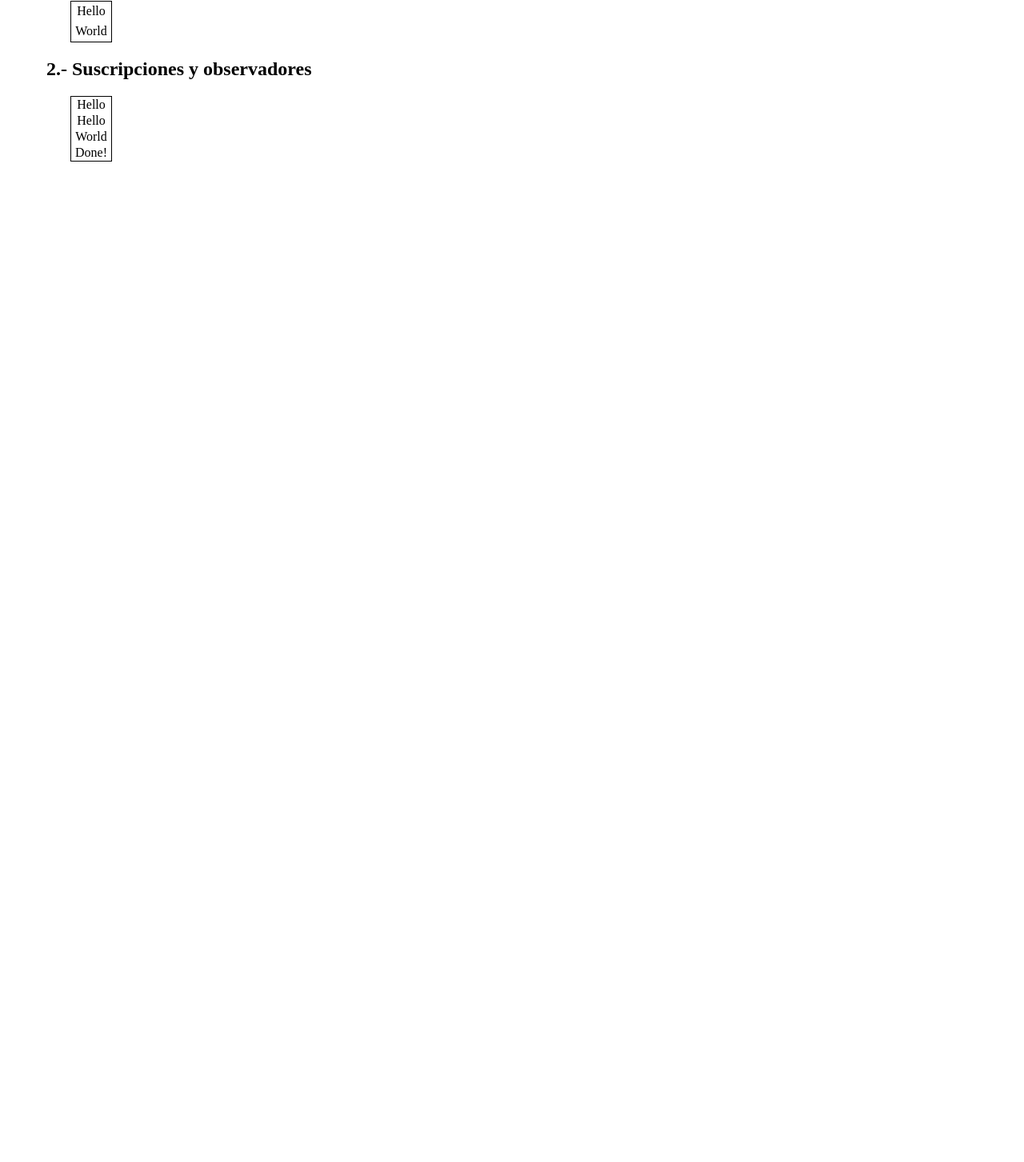
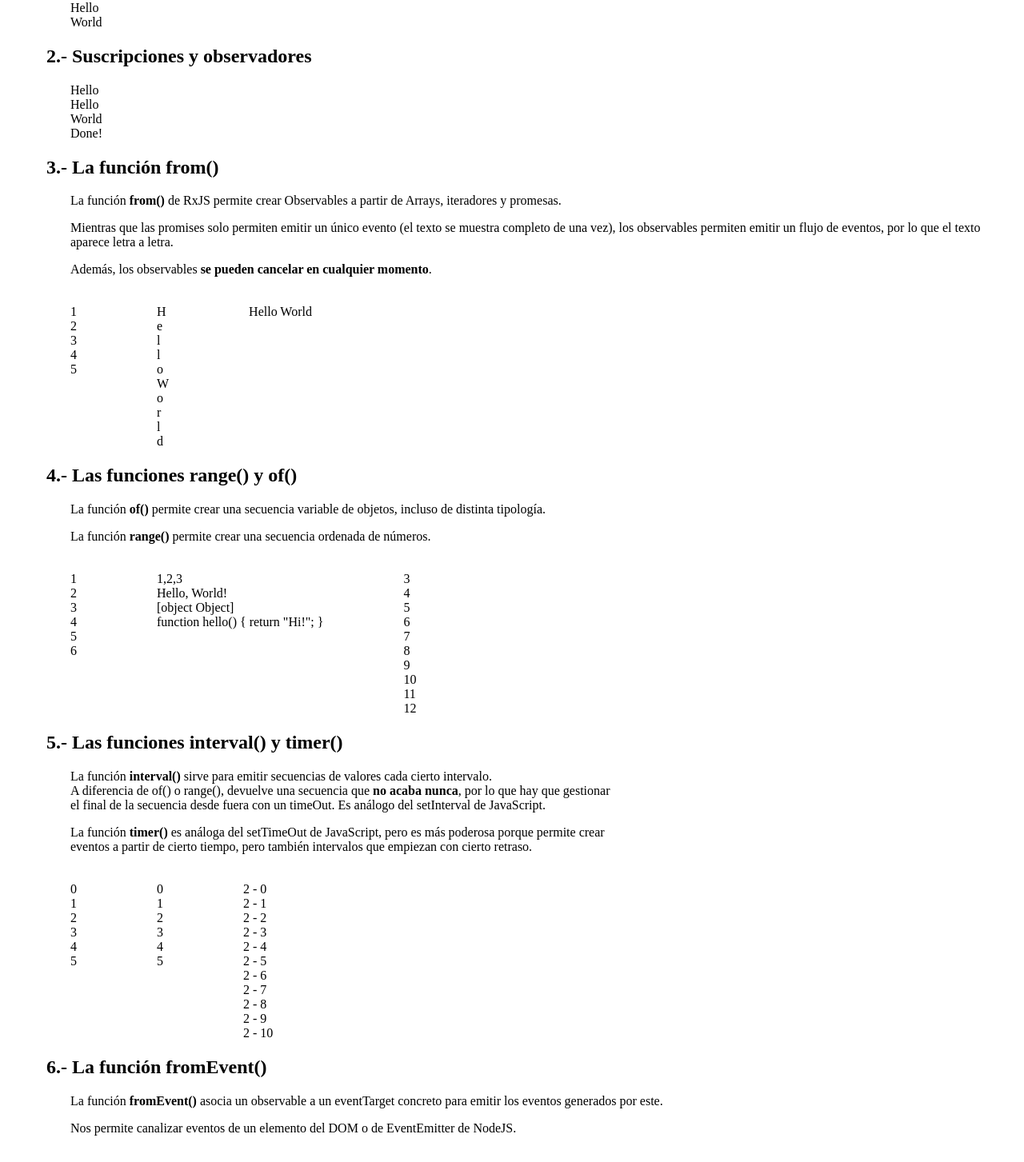
Before and after one commit to alvarogr91/rxjs, an Angular app: page /creacion-observables in a window 1280 px wide. Shown: the part 126-1579 px from the top of the page at 80% size. Before the commit the page ends 800 px from the top, so only its background shows below. Built offline with nearby package versions, Linux system fonts and the light colour scheme.

Commit message:
Terminada seccion 1 del curso. Preparada seccion 2. Refactor.

```diff
--- a/src/app/app.module.ts
+++ b/src/app/app.module.ts
@@ -5,12 +5,14 @@ import { AppRoutingModule } from './app-routing.module';
 import { AppComponent } from './app.component';
 import { MainComponent } from './pages/main/main.component';
 import { CreacionObservablesComponent } from './pages/creacion-observables/creacion-observables.component';
+import { OperadoresBasicosComponent } from './pages/operadores-basicos/operadores-basicos.component';
 
 @NgModule({
   declarations: [
     AppComponent,
     MainComponent,
-    CreacionObservablesComponent
+    CreacionObservablesComponent,
+    OperadoresBasicosComponent
   ],
   imports: [
     BrowserModule,
--- a/src/app/pages/creacion-observables/creacion-observables.component.html
+++ b/src/app/pages/creacion-observables/creacion-observables.component.html
@@ -2,12 +2,83 @@
 <section class="studying-sections">
     <h2>1.- La función Create</h2>
     <div class="section-content">
-        <div id="log-container"></div>
+        <div #displayLog></div>
     </div>
 </section>
 <section class="studying-sections">
     <h2>2.- Suscripciones y observadores</h2>
     <div class="section-content">
-        <div id="log-container-2"></div>
+        <div #displayLog></div>
     </div>
 </section>
+<section class="studying-sections">
+    <h2>3.- La función <strong>from()</strong></h2>
+    <div class="section-content">
+        <p>
+            La función <strong>from()</strong> de RxJS permite crear Observables a partir de Arrays, iteradores y
+            promesas.
+        </p>
+        <p>
+            Mientras que las promises solo permiten emitir un único evento (el texto se muestra completo de una
+            vez), los observables permiten emitir un flujo de eventos, por lo que el texto aparece letra a letra.
+        </p>
+        <p>
+            Además, los observables <strong>se pueden cancelar en cualquier momento</strong>.
+        </p>
+        <div class="examples-area">
+            <div #displayLog></div>
+            <div #displayLog></div>
+            <div #displayLog></div>
+        </div>
+    </div>
+</section>
+<section class="studying-sections">
+    <h2>4.- Las funciones <strong>range()</strong> y <strong>of()</strong></h2>
+    <div class="section-content">
+        <p>
+            La función <strong>of()</strong> permite crear una secuencia variable de objetos, incluso de distinta tipología.
+        </p>
+        <p>
+            La función <strong>range()</strong> permite crear una secuencia ordenada de números.
+        </p>
+        <div class="examples-area">
+            <div #displayLog></div>
+            <div #displayLog></div>
+            <div #displayLog></div>
+        </div>
+    </div>
+</section>
+<section class="studying-sections">
+    <h2>5.- Las funciones <strong>interval()</strong> y <strong>timer()</strong></h2>
+    <div class="section-content">
+        <p>
+            La función <strong>interval()</strong> sirve para emitir secuencias de valores cada cierto intervalo. <br>
+            A diferencia de of() o range(), devuelve una secuencia que <strong>no acaba nunca</strong>, por lo que hay que gestionar <br>
+            el final de la secuencia desde fuera con un timeOut. Es análogo del setInterval de JavaScript.
+        </p>
+        <p>
+            La función <strong>timer()</strong> es análoga del setTimeOut de JavaScript, pero es más poderosa porque permite crear <br>
+            eventos a partir de cierto tiempo, pero también intervalos que empiezan con cierto retraso.
+        </p>
+        <div class="examples-area">
+            <div #displayLog></div>
+            <div #displayLog></div>
+            <div #displayLog></div>
+        </div>
+    </div>
+</section>
+<section class="studying-sections">
+    <h2>6.- La función <strong>fromEvent()</strong></h2>
+    <div class="section-content">
+        <p>
+            La función <strong>fromEvent()</strong> asocia un observable a un eventTarget concreto para emitir los eventos generados por este.
+        </p>
+        <p>
+            Nos permite canalizar eventos de un elemento del DOM o de EventEmitter de NodeJS.
+        </p>
+        <div class="examples-area">
+            <button #btnAction>Click</button>
+            <div #displayLog></div>
+        </div>
+    </div>
+</section>
--- a/src/app/pages/creacion-observables/creacion-observables.component.ts
+++ b/src/app/pages/creacion-observables/creacion-observables.component.ts
@@ -1,13 +1,19 @@
-import { Component, AfterViewInit } from '@angular/core';
-import { Observable, Observer, Subscription } from 'rxjs';
-import { displayLog, displayLog2 } from '../../utils/utils';
+import { Component, AfterViewInit, ViewChildren, QueryList, ElementRef, ViewChild, Inject, OnDestroy, OnInit } from '@angular/core';
+import { Observable, Observer, Subscription, from, of, range, interval, timer, fromEvent } from 'rxjs';
+import { DOCUMENT } from '@angular/common';
 
 @Component({
   selector: 'app-creacion-observables',
   templateUrl: './creacion-observables.component.html',
   styleUrls: ['./creacion-observables.component.scss']
 })
-export class CreacionObservablesComponent implements AfterViewInit {
+
+export class CreacionObservablesComponent implements OnInit, AfterViewInit, OnDestroy {
+  @ViewChildren('displayLog') displayLogs!: QueryList<ElementRef>;
+  @ViewChild('btnAction') btnAction!: ElementRef;
+
+  subscriptions!: Array<Subscription>;
+
   // 1.- Función create
   helloObservable: Observable<any> = new Observable((observer) => {
     observer.next('Hello');
@@ -25,22 +31,105 @@ export class CreacionObservablesComponent implements AfterViewInit {
     }, 2000);
   });
   observer2: Observer<any> = {
-    next: evt => displayLog2(evt),
+    next: evt => this.generateDisplayLog(evt, 1),
     error: err => console.error('ERROR: ', err),
-    complete: () => displayLog2('Done!')
+    complete: () => this.generateDisplayLog('Done!', 1)
+  }
+
+  // 3.- La función from()
+  myArrayFrom = [1, 2, 3, 4, 5];
+  observableArrayFrom = from(this.myArrayFrom);
+  myStringFrom = 'Hello World';
+  observableStringFrom = from(this.myStringFrom);
+  myPromiseFrom = new Promise(resolve => setTimeout(() => {
+    resolve('Hello World');
+  }, 2000));
+  observablePromiseFrom = from(this.myPromiseFrom);
+
+  // 4.- Las funciones of() y range()
+  sourceOf = of(1, 2, 3, 4, 5, 6);
+  sourceOf2 = of( // Agregamos distintas tipologías de datos
+    [1, 2, 3],
+    "Hello, World!",
+    { foo: 'bar' },
+    function hello() {
+      return 'Hi!';
+    }
+  )
+  sourceRange1 = range(3, 10); // Rango de números que empiece en 3 y tenga 10 valores
+
+  // 5.- Las funciones interval() y time()
+  sourceInterval = interval(500);
+  sourceTimer = interval(500);
+  sourceTimer2 = timer(4000, 100); // Tardará 4 segundos en iniciar y se repetirá cada 100 milisegundos
+
+  // 6.- La función fromEvent()
+  sourceFromEvent!: Observable<MouseEvent>; // Inicializado en AfterViewInit
+  sourceFromEvent2!: Observable<MouseEvent>; // Inicializado en AfterViewInit
+
+  constructor(@Inject(DOCUMENT) private readonly _document: Document) { }
+
+  ngOnInit(): void {
+    this.subscriptions = [];
   }
 
   ngAfterViewInit(): void {
+    this.sourceFromEvent = fromEvent<MouseEvent>(this.btnAction.nativeElement, 'click');
+    this.sourceFromEvent2 = fromEvent<MouseEvent>(this._document, 'mousemove');
     this.launchSubscriptions();
+  }
+
+  generateDisplayLog(content: any, index: number) {
+    let element = document.createElement('div');
+    element.innerHTML = content;
+    const logContainer = this.displayLogs.toArray()[index];
+    logContainer.nativeElement.appendChild(element);
   }
 
   launchSubscriptions(): void {
     // 1.- Función create
-    const subscription: Subscription = this.helloObservable.subscribe(evt => displayLog(evt));
+    this.subscriptions.push(
+      this.helloObservable.subscribe(evt => this.generateDisplayLog(evt, 0))
+    );
 
     // 2.- Suscripciones y observadores
-    const subscription2: Subscription = this.helloObservable2.subscribe(this.observer2);
+    const subscription2: Subscription = this.helloObservable2.subscribe(this.observer2)
     subscription2.unsubscribe();
-    const subscription3: Subscription = this.helloObservable2.subscribe(this.observer2);
+    this.subscriptions.push(
+      subscription2,
+      this.helloObservable2.subscribe(this.observer2)
+    );
+
+    // 3.- La función from()
+    this.subscriptions.push(
+      this.observableArrayFrom.subscribe(val => this.generateDisplayLog(val, 2)),
+      this.observableStringFrom.subscribe(val => this.generateDisplayLog(val, 3)),
+      this.observablePromiseFrom.subscribe(val => this.generateDisplayLog(val, 4))
+    );
+
+    // 4.- Las funciones of() y range()
+    this.subscriptions.push(
+      this.sourceOf.subscribe(data => this.generateDisplayLog(data, 5)),
+      this.sourceOf2.subscribe(data => this.generateDisplayLog(data, 6)),
+      this.sourceRange1.subscribe(data => this.generateDisplayLog(data, 7))
+    );
+
+    // 5.- Las funciones interval() y time()
+    const subscriptionInterval: Subscription = this.sourceInterval.subscribe(data => this.generateDisplayLog(data, 8));
+    setTimeout(() => subscriptionInterval.unsubscribe(), 3000);
+    const subscriptionTimer: Subscription = this.sourceTimer.subscribe(data => this.generateDisplayLog(data, 9));
+    timer(3000).subscribe(() => subscriptionTimer.unsubscribe());
+    const subscriptionTimer2: Subscription = this.sourceTimer2.subscribe(data => this.generateDisplayLog(`2 - ${data}`, 10));
+    timer(6000).subscribe(() => subscriptionTimer2.unsubscribe());
+
+    // 6.- La función fromEvent()
+    this.subscriptions.push(
+      this.sourceFromEvent.subscribe((event: MouseEvent) => this.generateDisplayLog(`click event at pos (${event.x}, ${event.y})`, 11)),
+      this.sourceFromEvent2.subscribe((event: MouseEvent) => console.log(event))
+    );
+  }
+
+  ngOnDestroy(): void {
+    this.subscriptions.map(subscription => subscription.unsubscribe());
   }
 }
--- a/src/app/pages/main/main.component.html
+++ b/src/app/pages/main/main.component.html
@@ -9,4 +9,12 @@
             </button>
         </div>
     </li>
+    <li>
+        <div class="li-content">
+            <span class="section-title">Operadores básicos</span>
+            <button routerLink="/operadores-basicos">
+                Go!
+            </button>
+        </div>
+    </li>
 </ol>
--- /dev/null
+++ b/src/app/pages/operadores-basicos/operadores-basicos.component.html
@@ -0,0 +1,13 @@
+<h1>Operadores básicos</h1>
+
+<section class="studying-sections">
+    <h2>1.- Operadores <strong>mapTo</strong>, <strong>map</strong> y <strong>filter</strong></h2>
+    <div class="section-content">
+        <p>
+
+        </p>
+        <div class="examples-area">
+            <div #displayLog></div>
+        </div>
+    </div>
+</section>
--- a/src/app/utils/utils.ts
+++ b/src/app/utils/utils.ts
@@ -1,15 +1,5 @@
-// 1.- Creación de observables -> Función create
-export const displayLog = (content: any)=> {
-    let element = document.createElement('div');
-    element.innerHTML = content;
-    const logContainer = document.getElementById("log-container");
-    logContainer?.appendChild(element);
+export default {
+    // 01.- CREACIÓN DE OBSERVABLES
+    // 1.- Función create
+
 }
-
-// 1.- Creación de observables -> Suscripciones y observadores
-export const displayLog2 = (content: any)=> {
-    let element = document.createElement('div');
-    element.innerHTML = content;
-    const logContainer = document.getElementById("log-container-2");
-    logContainer?.appendChild(element);
-}
--- a/src/styles.scss
+++ b/src/styles.scss
@@ -4,5 +4,15 @@
 
     .section-content {
         padding-left: 30px;
+
+        .examples-area {
+            display: flex;
+            justify-content: start;
+            margin-top: 35px;
+
+            div {
+                margin-right: 50px;
+            }
+        }
     }
 }
```
Also changed, not shown: src/app/app-routing.module.ts (+9 -3 lines), src/app/pages/operadores-basicos/operadores-basicos.component.ts (added, +40 -0 lines), src/app/pages/operadores-basicos/operadores-basicos.component.scss (added), 1 other file (tests, documents, lock files or other folders).
